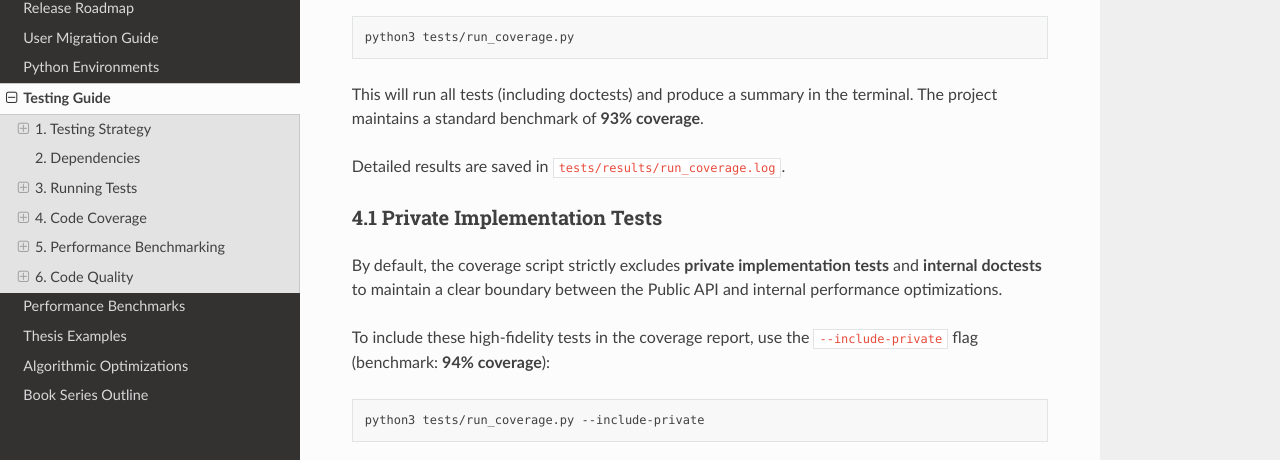
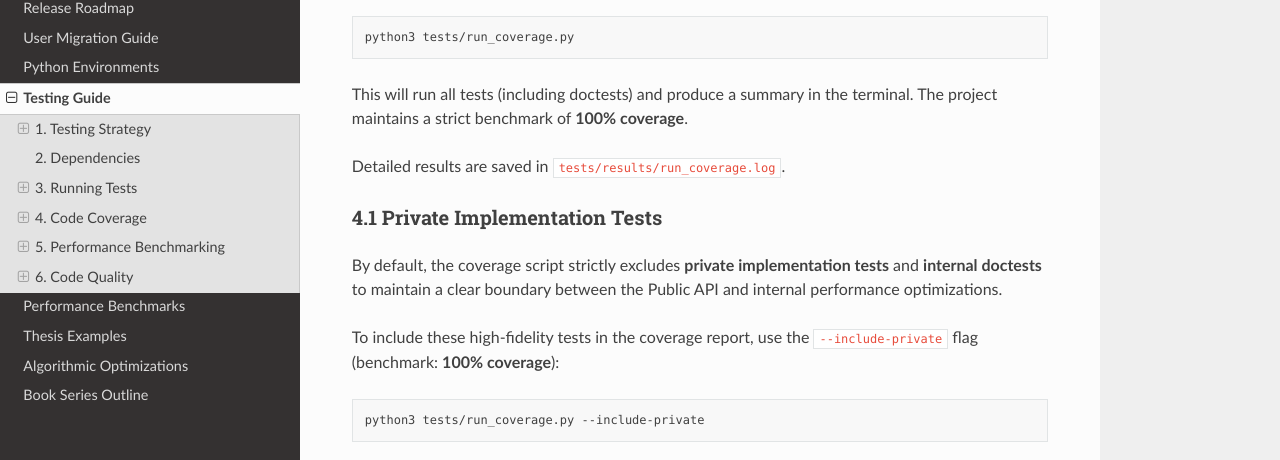
Before and after one commit to penguian/eqsp, a Sphinx documentation site: the page built from doc/testing_guide.md, in a window 1280 px wide and 900 px high, scrolled down 1926 px. Shown: the part 173-633 px from the top of the window. Built offline with Sphinx 7.4.7 and the Read the Docs theme 3.1.0, drawn with Linux system fonts in a browser that asks for light colours.

Commit message:
Update doc

````diff
--- a/doc/testing_guide.md
+++ b/doc/testing_guide.md
@@ -82,7 +82,7 @@
 python3 tests/run_coverage.py
 ```
 
-This will run all tests (including doctests) and produce a summary in the terminal. The project maintains a standard benchmark of **93% coverage**.
+This will run all tests (including doctests) and produce a summary in the terminal. The project maintains a strict benchmark of **100% coverage**.
 
 Detailed results are saved in `tests/results/run_coverage.log`.
 
@@ -90,7 +90,7 @@
 
 By default, the coverage script strictly excludes **private implementation tests** and **internal doctests** to maintain a clear boundary between the Public API and internal performance optimizations.
 
-To include these high-fidelity tests in the coverage report, use the `--include-private` flag (benchmark: **94% coverage**):
+To include these high-fidelity tests in the coverage report, use the `--include-private` flag (benchmark: **100% coverage**):
 
 ```bash
 python3 tests/run_coverage.py --include-private
````
